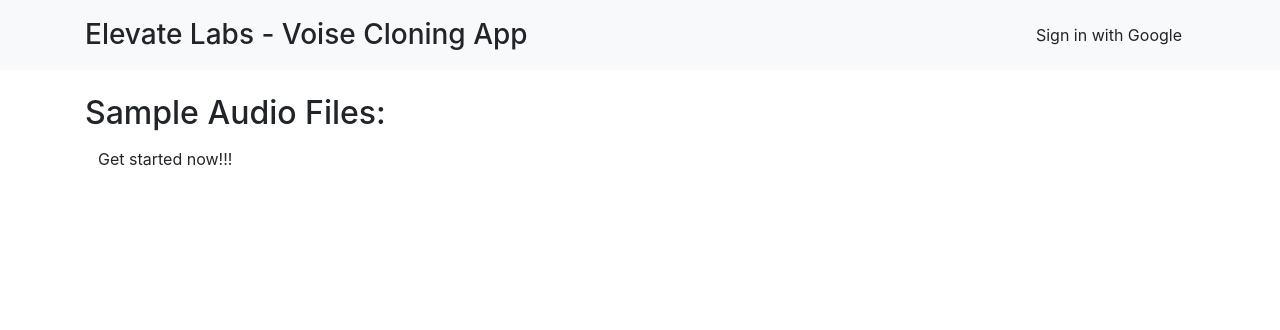
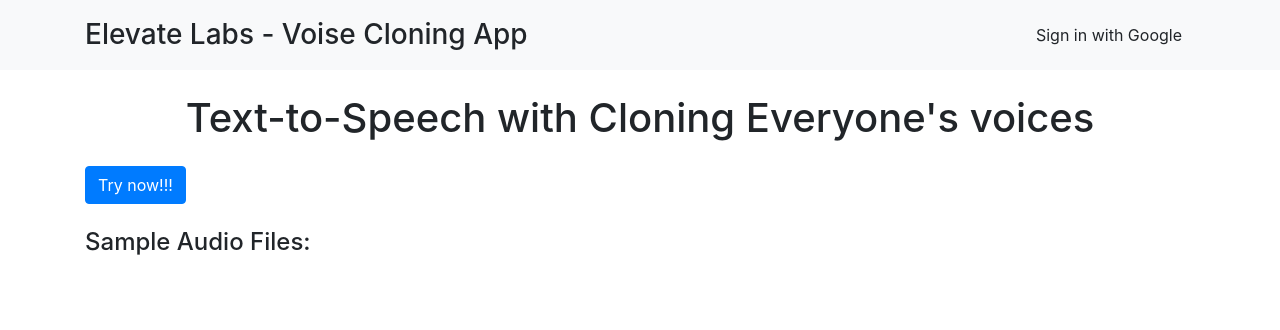
Before and after one commit to thanhnew2001/viclone, a Flask app: template templates/index.html in a window 1280 px wide. Shown: the top 330 px of the page. Run offline with Flask 2, Linux system fonts and the light colour scheme; the template is opened without the code that fills it, so the values that code supplies are empty; some libraries are stand-ins or nearby versions.

Commit message:
update style for Try now button

```diff
--- a/templates/index.html
+++ b/templates/index.html
@@ -55,14 +55,18 @@
 <body>
     {% include 'header.html' %}
     <main class="container">
+        <h1 class="text-center mb-4">Text-to-Speech with Cloning Everyone's voices</h1>
+
+        <button onclick="onConvert()" class="btn btn-primary">Try now!!!</button>
+
           <!-- Display sample audio files for testing -->
-          <h2 class="mt-4">Sample Audio Files:</h2>
+          <h4 class="mt-4">Sample Audio Files:</h4>
 
           <!-- Collapsible sample audio list -->
           <div>
               <div class="list-group">
                   {% for sample in samples %}
-                  <div class="list-group-item">
+                  <div class="list-group-item" style="float: left; width: 50%;">
                       <p>{{ sample }}</p>
                       <audio controls>
                           <source src="{{ url_for('static', filename='samples/' ~ sample) }}" type="audio/wav">
@@ -73,7 +77,6 @@
               </div>
           </div>
 
-        <button onclick="onConvert()" class="btn">Get started now!!!</button>
     </main>
 </body>
 </html>
```
